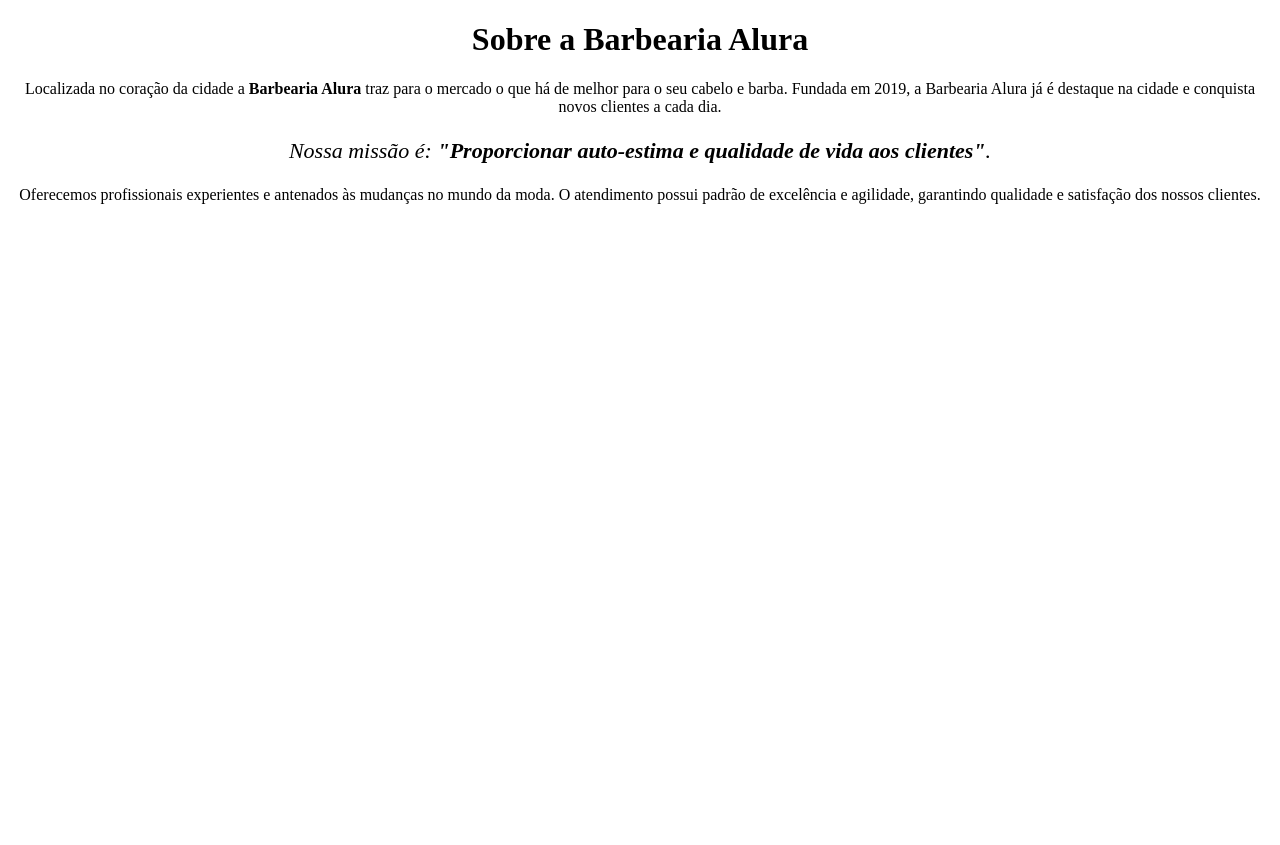
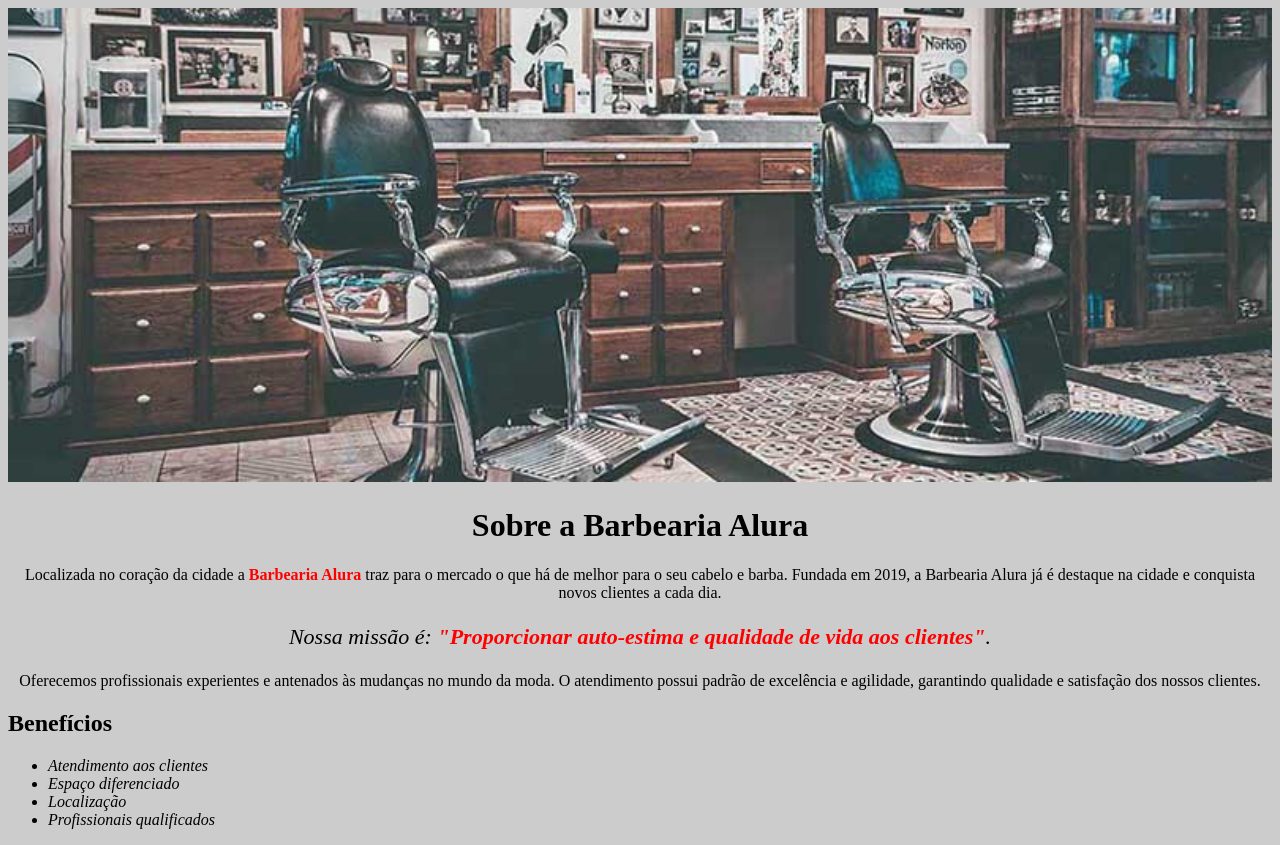
Before and after one commit to DevFerraz/Barbearia-Alura, a plain HTML site: page index.html in a window 1280 px wide. Before the commit the page ends 800 px from the top, so only its background shows below. Drawn offline with Linux system fonts and the light colour scheme.

Commit message:
Inclusion of lists, classes and images

```diff
--- a/css/style.css
+++ b/css/style.css
@@ -1,3 +1,27 @@
+body{
+    background: #CCCCCC;
+}
+
+#banner{
+    width: 100%;
+}
+
+h1{
+    text-align: center;
+}
+
 p{
     text-align: center;
 }
+
+strong{
+    color: #FF0000;
+}
+
+#p1{
+    font-size: 22px;
+}
+
+.itens{
+    font-style: italic;
+}
--- a/index.html
+++ b/index.html
@@ -10,14 +10,22 @@
 </head>
 
 <body>
-    <h1 style="text-align: center;">Sobre a Barbearia Alura</h1>
+    <img id="banner" src="imagens/banner.jpg">
+    <h1>Sobre a Barbearia Alura</h1>
 
     <p>Localizada no coração da cidade a <strong>Barbearia Alura</strong> traz para o mercado o que há de melhor para o seu cabelo e barba.
     Fundada em 2019, a Barbearia Alura já é destaque na cidade e conquista novos clientes a cada dia.</p>
 
-    <p style="font-size: 22px;"><em>Nossa missão é: <strong>"Proporcionar auto-estima e qualidade de vida aos clientes"</strong>.</em></p>
+    <p id="p1"><em>Nossa missão é: <strong>"Proporcionar auto-estima e qualidade de vida aos clientes"</strong>.</em></p>
 
     <p>Oferecemos profissionais experientes e antenados às mudanças no mundo da moda.
     O atendimento possui padrão de excelência e agilidade, garantindo qualidade e satisfação dos nossos clientes.</p>
+    <h2>Benefícios</h2>
+    <ul>
+        <li class="itens">Atendimento aos clientes</li>
+        <li class="itens">Espaço diferenciado</li>
+        <li class="itens">Localização</li>
+        <li class="itens">Profissionais qualificados</li>
+    </ul>
 </body>
 </html>
```
Also changed, not shown: imagens/banner.jpg (added).
